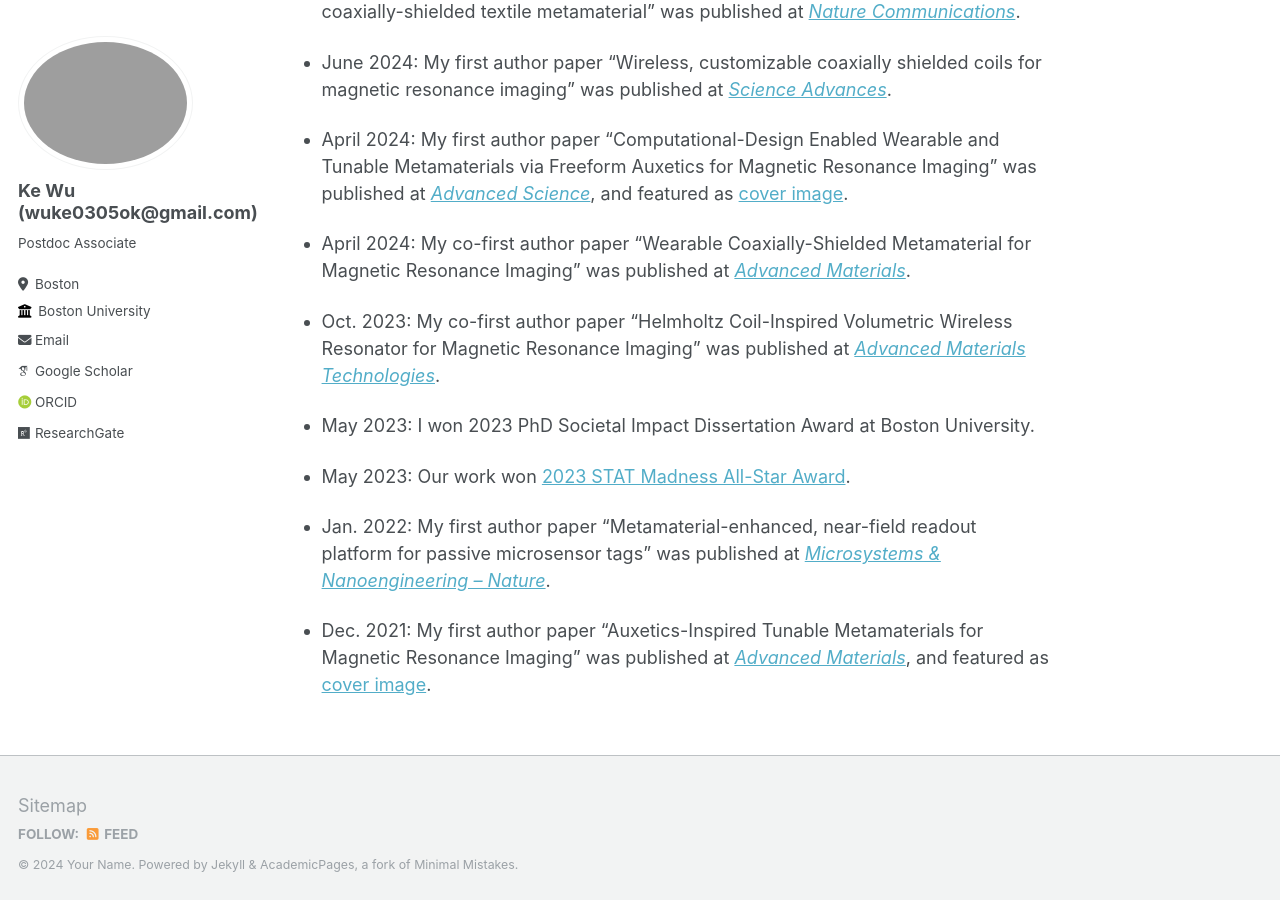
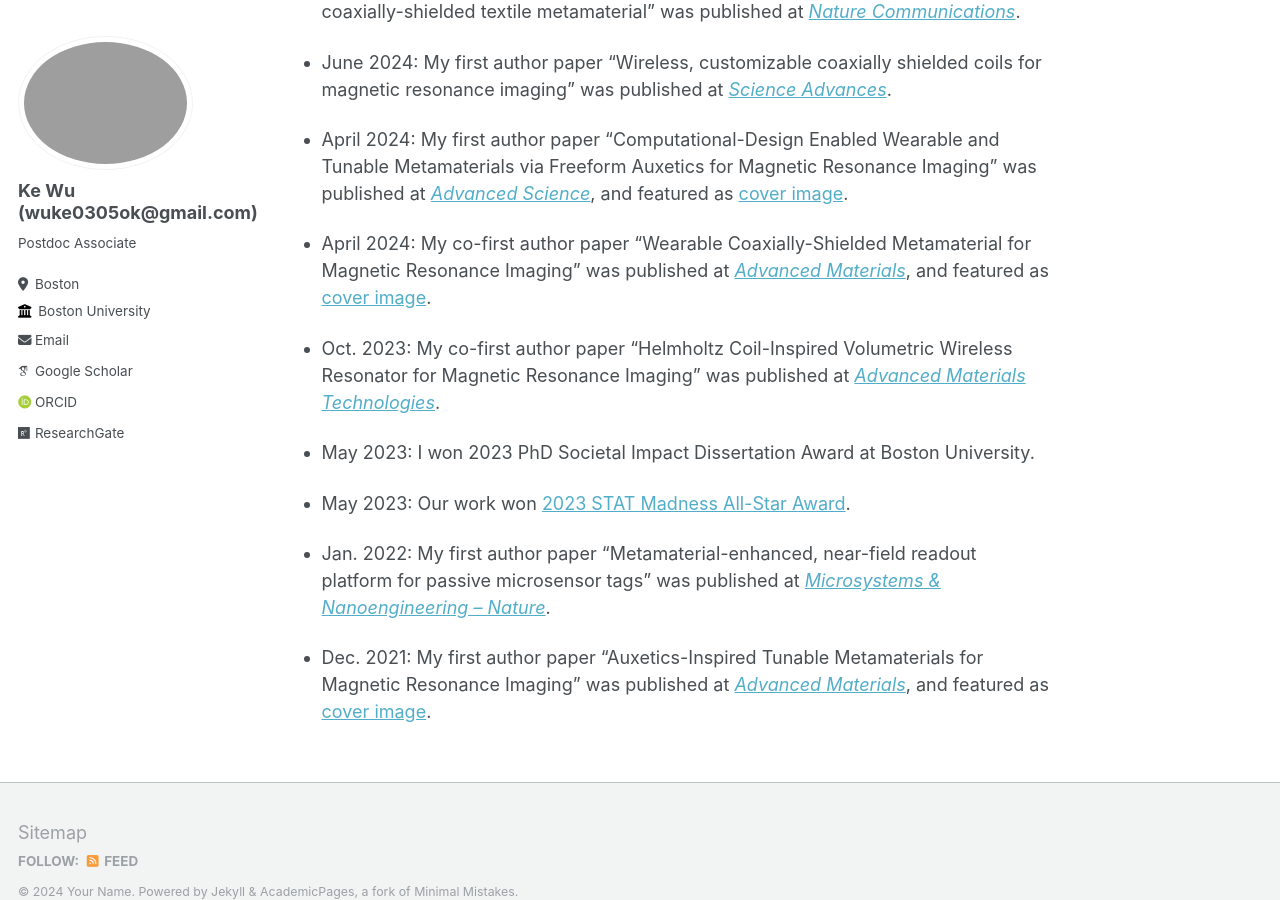
Before and after one commit to wuke0305/wuke0305.github.io, a Jekyll site: the page built from _pages/about.md, in a window 1280 px wide and 900 px high, scrolled down 1025 px. Built offline with Jekyll 4.4.1, drawn with Linux system fonts in a browser that asks for light colours; some web fonts are replaced.

Commit message:
Update about.md

```diff
--- a/_pages/about.md
+++ b/_pages/about.md
@@ -29,7 +29,7 @@ Recent News
 
 * April 2024: My first author paper “Computational-Design Enabled Wearable and Tunable Metamaterials via Freeform Auxetics for Magnetic Resonance Imaging” was published at [_Advanced Science_](https://onlinelibrary.wiley.com/doi/full/10.1002/advs.202400261), and featured as [cover image](https://onlinelibrary.wiley.com/doi/10.1002/advs.202470152).
 
-* April 2024: My co-first author paper “Wearable Coaxially-Shielded Metamaterial for Magnetic Resonance Imaging” was published at [_Advanced Materials_](https://onlinelibrary.wiley.com/doi/full/10.1002/adma.202313692).
+* April 2024: My co-first author paper “Wearable Coaxially-Shielded Metamaterial for Magnetic Resonance Imaging” was published at [_Advanced Materials_](https://onlinelibrary.wiley.com/doi/full/10.1002/adma.202313692), and featured as [cover image](https://onlinelibrary.wiley.com/doi/10.1002/adma.202470244).
 
 * Oct. 2023: My co-first author paper "Helmholtz Coil-Inspired Volumetric Wireless Resonator for Magnetic Resonance Imaging" was published at [_Advanced Materials Technologies_](https://onlinelibrary.wiley.com/doi/full/10.1002/admt.202301053).
 
```
